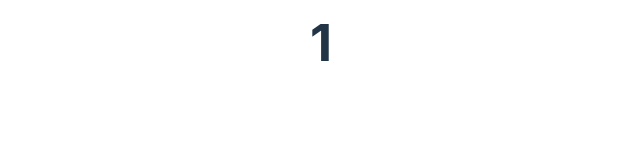
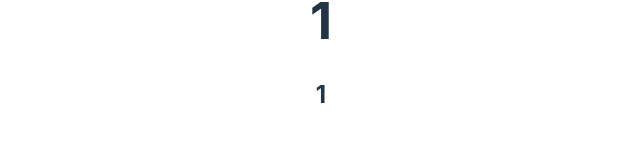
Before and after one commit to VioletViolaVi/fp_react_router, a React (Vite) app: page /cohorts/1 in a window 1280 px wide. Shown: the part 358-500 px from the top of the page, without its empty margins (319-959 px from the left). Built offline with nearby package versions, Linux system fonts and the light colour scheme.

Commit message:
make use of useParams to display text from path

```diff
--- a/src/pages/Cohort.jsx
+++ b/src/pages/Cohort.jsx
@@ -1,15 +1,18 @@
 import React from "react";
-import {useParams} from "react-router-dom";
+import { useParams } from "react-router-dom";
 
 function Cohort() {
+  /* same thing */
+  const params = useParams();
+  const { fishFingers } = useParams();
 
-    const params = useParams();
+  return (
+    <>
+      {/* same thing */}
+      <h1>{params.fishFingers}</h1>
+      <h2>{fishFingers}</h2>
+    </>
+  );
+}
 
-    return (
-        <h1>
-            {params.fishFingers}
-        </h1>
-    );
-  }
-
-  export default Cohort;
+export default Cohort;
```
